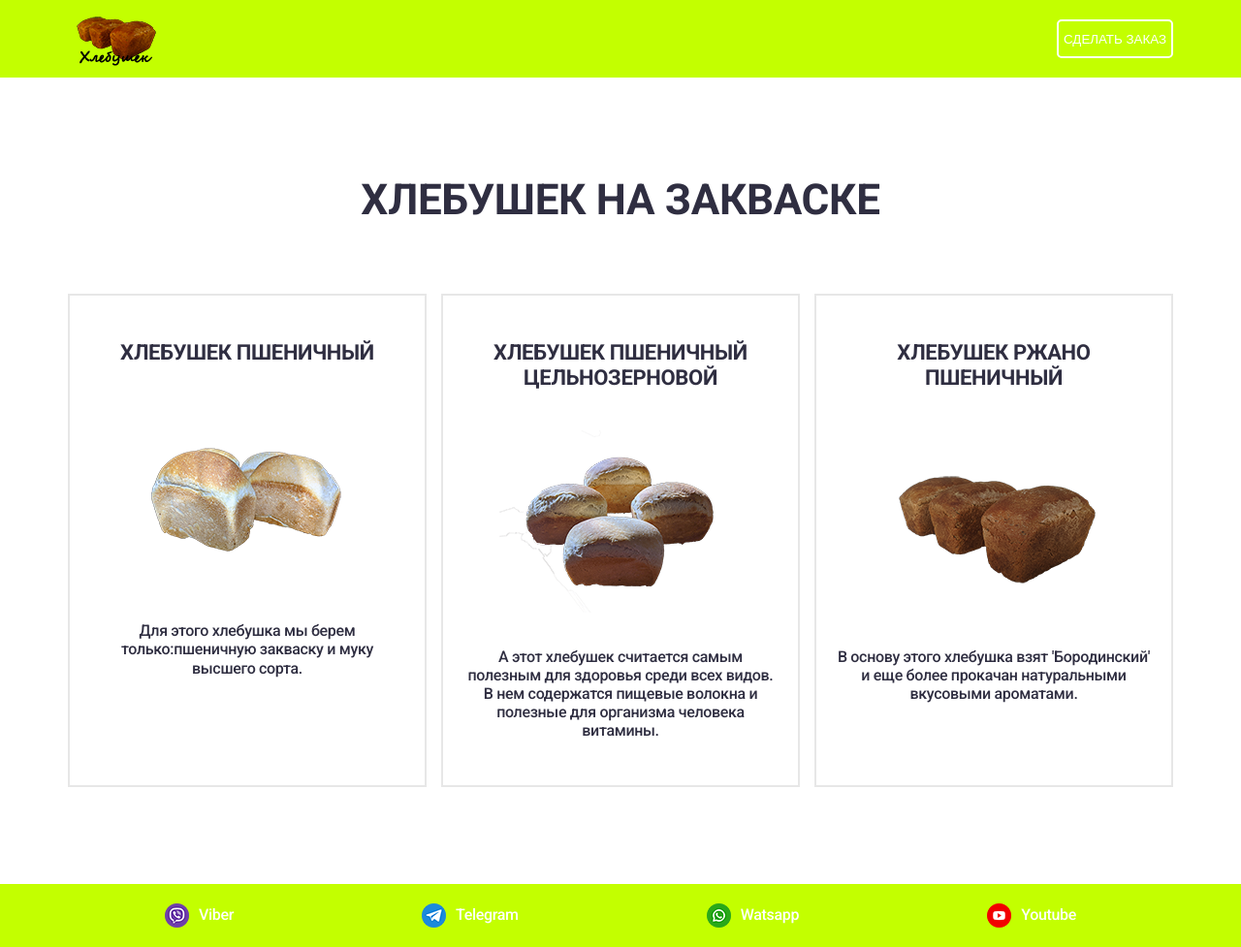
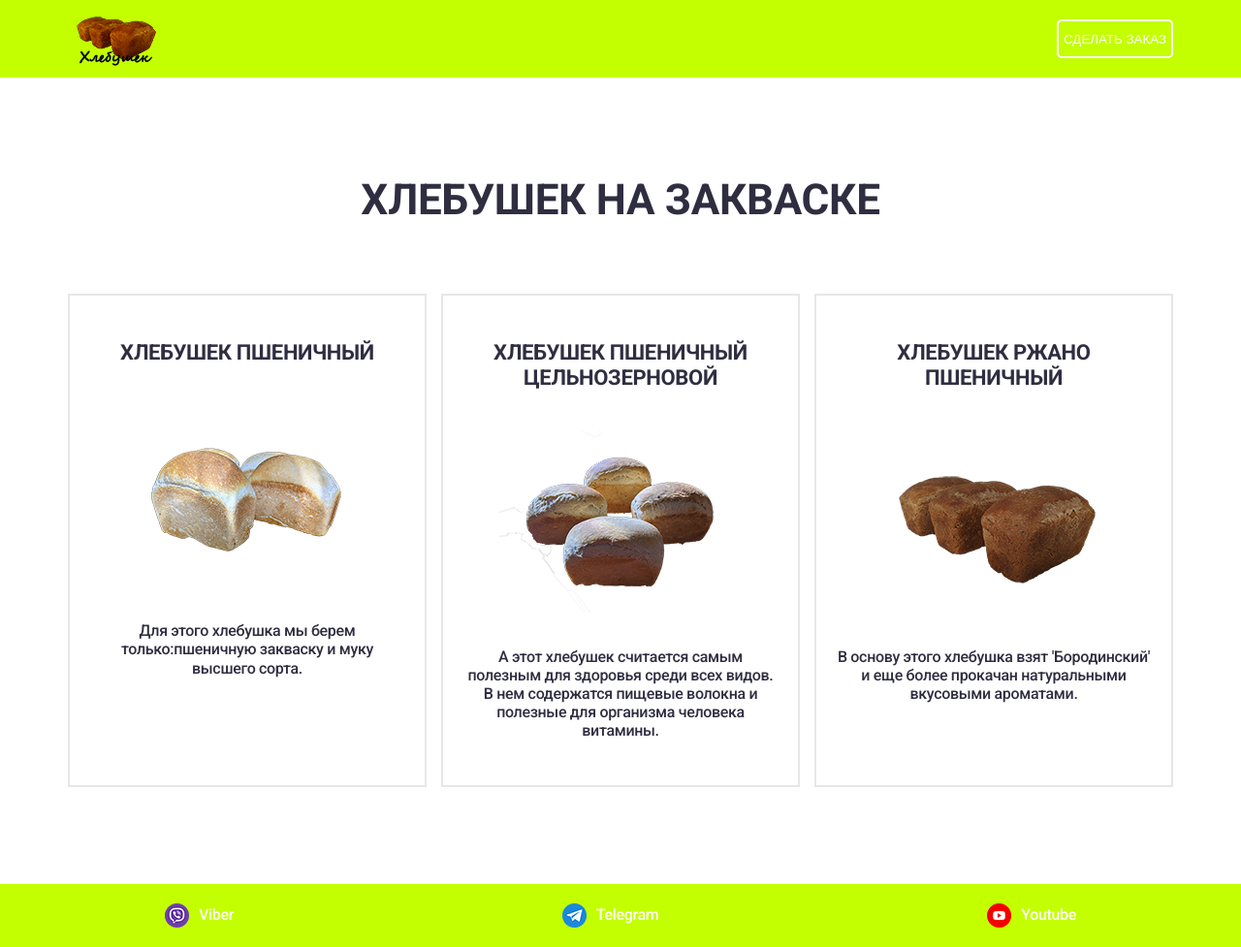
Before and after one commit to vellbell/peka, a plain HTML site: page index.html in a window 1280 px wide. Shown: the whole page at 97% size. Drawn offline with Linux system fonts and the light colour scheme.

Commit message:
Add files via upload

```diff
--- a/index.html
+++ b/index.html
@@ -56,9 +56,7 @@
                     <a href="https://t.me/amfee4" target="_blank"><img src="./icon/free-icon-telegram-3670070.png"
                             alt="">telegram</a>
                 </li>
-                <li>
-                    <a href=""><img src="./icon/free-icon-whatsapp-4494494.png" alt="">watsapp</a>
-                </li>
+
                 <li>
                     <a href="https://www.youtube.com/channel/UCwPVdOQw8ohXfOgyj6vN-pQ" target="_blank"><img
                             src="./icon/free-icon-youtube-4494485.png" alt="">youtube</a>
```
